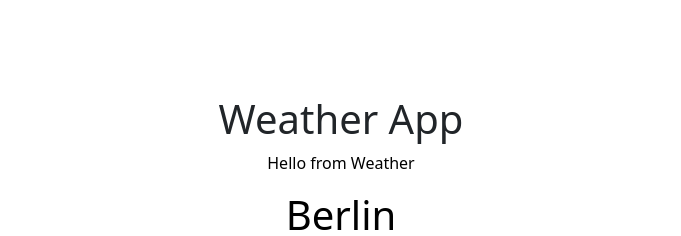
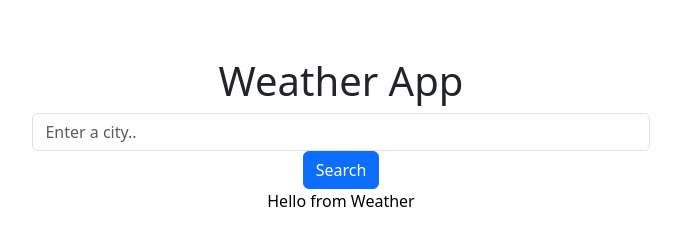
Before and after one commit to jtothepro/react-week4-final, a React (Vite) app in the folder react-week4/: page / in a window 1280 px wide. Shown: the top 236 px of the page, without its empty margins (299-980 px from the left). Built offline with nearby package versions, Linux system fonts and the light colour scheme.

Commit message:
Setup of html within weather.jsx

```diff
--- a/react-week4/src/Weather.jsx
+++ b/react-week4/src/Weather.jsx
@@ -9,6 +9,16 @@
   return (
     <div className="Weather">
       <div className="container">
+        <form>
+          <input
+            type="search"
+            placeholder="Enter a city.."
+            className="form-control"
+          />
+          <button type="Submit" value="search" className="btn btn-primary">
+            Search
+          </button>
+        </form>
         <p>Hello from Weather</p>
         <h1>Berlin</h1>
         <ul>
```
